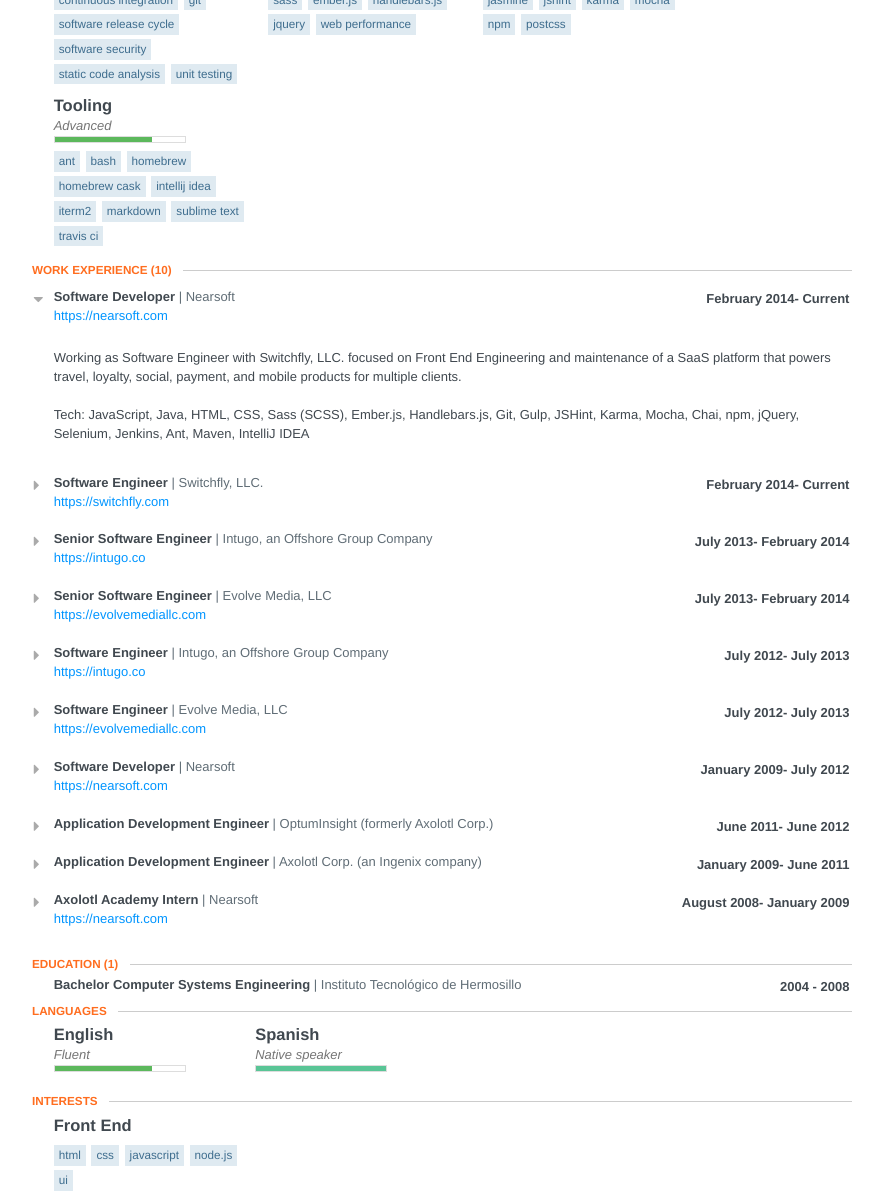
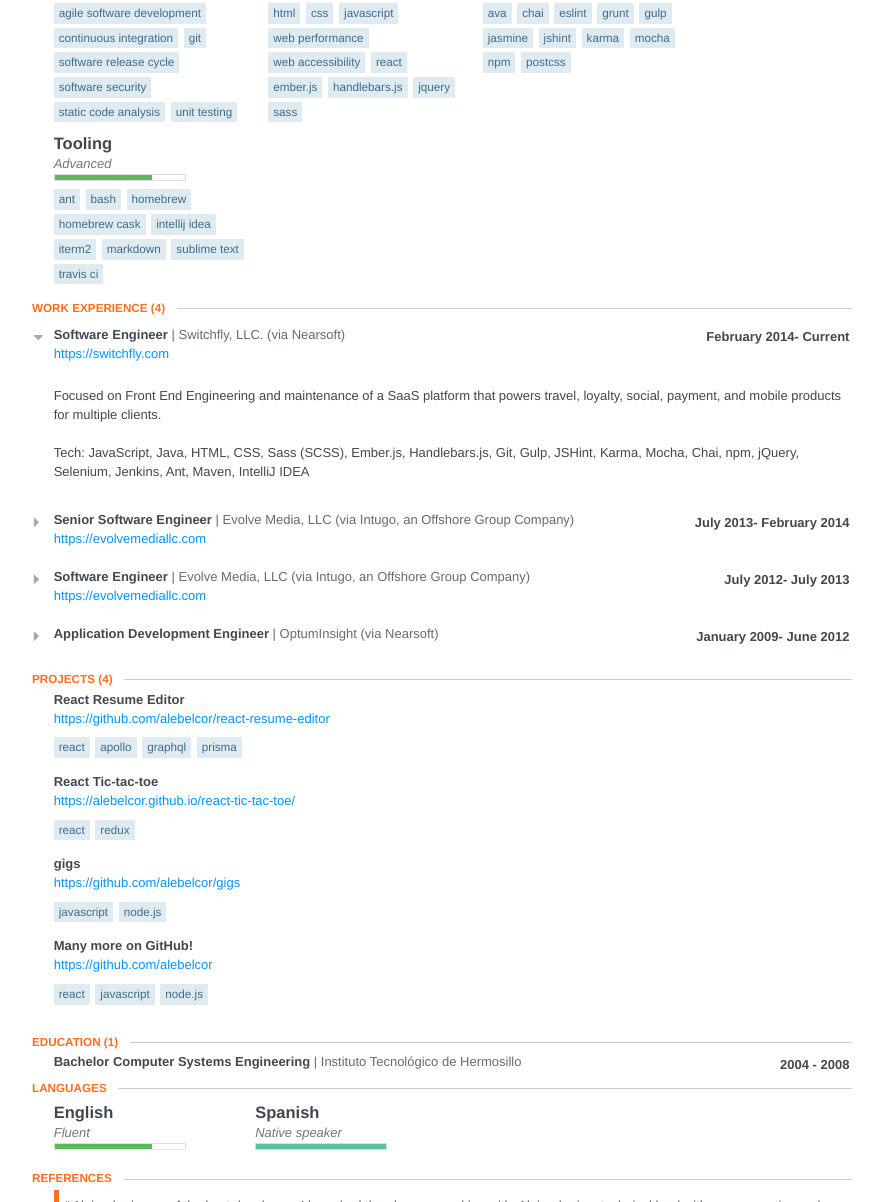
Before and after one commit to alebelcor/resume.json, a website: page docs/index.html in a window 1280 px wide. Shown: the part 380-1582 px from the top of the page, without its empty margins (198-1081 px from the left). Drawn offline with Linux system fonts and the light colour scheme.

Commit message:
Update live resume

```diff
--- a/docs/index.html
+++ b/docs/index.html
@@ -815,20 +815,12 @@
     					</span>
     				</div>
     			</div>
-    			<div class="item">
-    				<div class="username">
-    					<span class="fa fa-twitter twitter social"></span>
-    					<span class="url">
-    						<a target="_blank" href="https://twitter.com/alebelcor">alebelcor</a>
-    					</span>
-    				</div>
-    			</div>
     		</div>
     	</header>
 
     	<section class="section main-summary">
     		<section>
-    			<div><p>Motivated and focused professional that is constantly searching for excellence through expansion of current knowledge and delivery of high quality work</p></div>
+    			<div><p>Motivated and focused professional that is constantly searching for excellence through expansion of current knowledge and delivery of high quality work. <br><br> Currently learning React.js, Redux, and Ruby.</p></div>
     		</section>
     	</section>
 
@@ -869,12 +861,13 @@
     				<li>HTML</li>
     				<li>CSS</li>
     				<li>JavaScript</li>
-    				<li>a11y</li>
-    				<li>Sass</li>
+    				<li>Web Performance</li>
+    				<li>Web Accessibility</li>
+    				<li>React</li>
     				<li>Ember.js</li>
     				<li>Handlebars.js</li>
     				<li>jQuery</li>
-    				<li>Web performance</li>
+    				<li>Sass</li>
     			</ul>
     		</div>
     		<div class="item">
@@ -925,7 +918,7 @@
     </section>
     <section class="section">
       <header>
-        <h2 class='section-title'>Work Experience <span class="item-count">(10)</span></h2>
+        <h2 class='section-title'>Work Experience <span class="item-count">(4)</span></h2>
       </header>
 
       <section id="work">
@@ -935,30 +928,8 @@
             <label for="work-item-0"></label>
 
     			<header>
-    				<div class="position">Software Developer</div>
-    				<div class="company">Nearsoft</div>
-    				<div class="date">
-    				  <span class="startDate">February 2014</span>
-    					<span class="endDate">- Current</span>
-    				</div>
-    			</header>
-
-        	<span class="website">
-        		<a target="_blank" href="https://nearsoft.com">https://nearsoft.com</a>
-        	</span>      	<div class="item" id="work-item">
-            <div class="summary">
-              <p><p>Working as Software Engineer with Switchfly, LLC. focused on Front End Engineering and maintenance of a SaaS platform that powers travel, loyalty, social, payment, and mobile products for multiple clients. <br><br> Tech: JavaScript, Java, HTML, CSS, Sass (SCSS), Ember.js, Handlebars.js, Git, Gulp, JSHint, Karma, Mocha, Chai, npm, jQuery, Selenium, Jenkins, Ant, Maven, IntelliJ IDEA</p></p>
-            </div>
-        	</div>
-        </section>
-        <section class="work-item">
-
-            <input id="work-item-1" type="checkbox" class="toggle-item" />
-            <label for="work-item-1"></label>
-
-    			<header>
     				<div class="position">Software Engineer</div>
-    				<div class="company">Switchfly, LLC.</div>
+    				<div class="company">Switchfly, LLC. (via Nearsoft)</div>
     				<div class="date">
     				  <span class="startDate">February 2014</span>
     					<span class="endDate">- Current</span>
@@ -975,34 +946,12 @@
         </section>
         <section class="work-item">
 
-            <input id="work-item-2" type="checkbox" class="toggle-item" />
-            <label for="work-item-2"></label>
+            <input id="work-item-1" type="checkbox" class="toggle-item" />
+            <label for="work-item-1"></label>
 
     			<header>
     				<div class="position">Senior Software Engineer</div>
-    				<div class="company">Intugo, an Offshore Group Company</div>
-    				<div class="date">
-    				  <span class="startDate">July 2013</span>
-    					<span class="endDate">- February 2014</span>
-    				</div>
-    			</header>
-
-        	<span class="website">
-        		<a target="_blank" href="https://intugo.co">https://intugo.co</a>
-        	</span>      	<div class="item" id="work-item">
-            <div class="summary">
-              <p><p>Worked as Senior Software Engineer with Evolve Media, LLC. focused on Front End Engineering for multiple heavily trafficked and highly ranked websites targeting, among other things: women, fashion, sports, gaming and entertainment. <br><br> Tech: JavaScript, PHP, WordPress, HTML, CSS with Sass (SCSS), Compass, and Susy, jQuery, SVN with git-svn, Jenkins, Ant, npm, Grunt, JSHint, Capistrano</p></p>
-            </div>
-        	</div>
-        </section>
-        <section class="work-item">
-
-            <input id="work-item-3" type="checkbox" class="toggle-item" />
-            <label for="work-item-3"></label>
-
-    			<header>
-    				<div class="position">Senior Software Engineer</div>
-    				<div class="company">Evolve Media, LLC</div>
+    				<div class="company">Evolve Media, LLC (via Intugo, an Offshore Group Company)</div>
     				<div class="date">
     				  <span class="startDate">July 2013</span>
     					<span class="endDate">- February 2014</span>
@@ -1019,34 +968,12 @@
         </section>
         <section class="work-item">
 
-            <input id="work-item-4" type="checkbox" class="toggle-item" />
-            <label for="work-item-4"></label>
+            <input id="work-item-2" type="checkbox" class="toggle-item" />
+            <label for="work-item-2"></label>
 
     			<header>
     				<div class="position">Software Engineer</div>
-    				<div class="company">Intugo, an Offshore Group Company</div>
-    				<div class="date">
-    				  <span class="startDate">July 2012</span>
-    					<span class="endDate">- July 2013</span>
-    				</div>
-    			</header>
-
-        	<span class="website">
-        		<a target="_blank" href="https://intugo.co">https://intugo.co</a>
-        	</span>      	<div class="item" id="work-item">
-            <div class="summary">
-              <p><p>Worked as Software Engineer with Evolve Media, LLC. focused on Front End Engineering for multiple heavily trafficked and highly ranked websites targeting, among other things: women, fashion, sports, gaming and entertainment. <br><br> Tech: JavaScript, PHP, WordPress, HTML, CSS with Sass (SCSS), Compass, and Susy, jQuery, SVN with git-svn, Jenkins, Ant, npm, Grunt, JSHint, Capistrano</p></p>
-            </div>
-        	</div>
-        </section>
-        <section class="work-item">
-
-            <input id="work-item-5" type="checkbox" class="toggle-item" />
-            <label for="work-item-5"></label>
-
-    			<header>
-    				<div class="position">Software Engineer</div>
-    				<div class="company">Evolve Media, LLC</div>
+    				<div class="company">Evolve Media, LLC (via Intugo, an Offshore Group Company)</div>
     				<div class="date">
     				  <span class="startDate">July 2012</span>
     					<span class="endDate">- July 2013</span>
@@ -1063,36 +990,14 @@
         </section>
         <section class="work-item">
 
-            <input id="work-item-6" type="checkbox" class="toggle-item" />
-            <label for="work-item-6"></label>
-
-    			<header>
-    				<div class="position">Software Developer</div>
-    				<div class="company">Nearsoft</div>
-    				<div class="date">
-    				  <span class="startDate">January 2009</span>
-    					<span class="endDate">- July 2012</span>
-    				</div>
-    			</header>
-
-        	<span class="website">
-        		<a target="_blank" href="https://nearsoft.com">https://nearsoft.com</a>
-        	</span>      	<div class="item" id="work-item">
-            <div class="summary">
-              <p><p>Worked as Application Development Engineer with OptumInsight (formerly Axolotl Corp.) extending and maintaining their EMR Lite, related services and applications. <br><br> Tech: Java, Java EE, Servlets, JavaScript, LotusScript, Formula Language, Lotus Notes, Lotus Domino, Tomcat, HTML, CSS, XML, XPath, XSLT, SVN, CVS, RCS, Maven, Ant, Make, Jenkins</p></p>
-            </div>
-        	</div>
-        </section>
-        <section class="work-item">
-
-            <input id="work-item-7" type="checkbox" class="toggle-item" />
-            <label for="work-item-7"></label>
+            <input id="work-item-3" type="checkbox" class="toggle-item" />
+            <label for="work-item-3"></label>
 
     			<header>
     				<div class="position">Application Development Engineer</div>
-    				<div class="company">OptumInsight (formerly Axolotl Corp.)</div>
+    				<div class="company">OptumInsight (via Nearsoft)</div>
     				<div class="date">
-    				  <span class="startDate">June 2011</span>
+    				  <span class="startDate">January 2009</span>
     					<span class="endDate">- June 2012</span>
     				</div>
     			</header>
@@ -1103,46 +1008,74 @@
             </div>
         	</div>
         </section>
-        <section class="work-item">
-
-            <input id="work-item-8" type="checkbox" class="toggle-item" />
-            <label for="work-item-8"></label>
+      </section>
+    </section>
+    <section class="section">
+      <header>
+        <h2 class='section-title'>Projects <span class="item-count">(4)</span></h2>
+      </header>
+      <section id="projects">
+        <section class="project-item">
 
           <header>
-    				<div class="position">Application Development Engineer</div>
-    				<div class="company">Axolotl Corp. (an Ingenix company)</div>
-    				<div class="date">
-    				  <span class="startDate">January 2009</span>
-    					<span class="endDate">- June 2011</span>
-    				</div>
+            <div class="position">React Resume Editor</div>
           </header>
-
-         	<div class="item" id="work-item">
-            <div class="summary">
-              <p><p>Extended and maintained their EMR Lite, related services and applications. <br><br> Tech: Java, Java EE, Servlets, JavaScript, LotusScript, Formula Language, Lotus Notes, Lotus Domino, Tomcat, HTML, CSS, XML, XPath, XSLT, SVN, CVS, RCS, Maven, Ant, Make, Jenkins</p></p>
-            </div>
+          <span class="website">
+            <a target="_blank" href="https://github.com/alebelcor/react-resume-editor">https://github.com/alebelcor/react-resume-editor</a>
+          </span>
+          <ul class="keywords">
+              <li>React</li>
+              <li>Apollo</li>
+              <li>GraphQL</li>
+              <li>Prisma</li>
+          </ul>
+          <div class="item">
           </div>
         </section>
-        <section class="work-item">
-
-            <input id="work-item-9" type="checkbox" class="toggle-item" />
-            <label for="work-item-9"></label>
+        <section class="project-item">
 
           <header>
-    				<div class="position">Axolotl Academy Intern</div>
-    				<div class="company">Nearsoft</div>
-    				<div class="date">
-    				  <span class="startDate">August 2008</span>
-    					<span class="endDate">- January 2009</span>
+            <div class="position">React Tic-tac-toe</div>
+          </header>
+          <span class="website">
+            <a target="_blank" href="https://alebelcor.github.io/react-tic-tac-toe/">https://alebelcor.github.io/react-tic-tac-toe/</a>
+          </span>
+          <ul class="keywords">
+              <li>React</li>
+              <li>Redux</li>
+          </ul>
+          <div class="item">
           </div>
+        </section>
+        <section class="project-item">
+
+          <header>
+            <div class="position">gigs</div>
           </header>
+          <span class="website">
+            <a target="_blank" href="https://github.com/alebelcor/gigs">https://github.com/alebelcor/gigs</a>
+          </span>
+          <ul class="keywords">
+              <li>JavaScript</li>
+              <li>Node.js</li>
+          </ul>
+          <div class="item">
+          </div>
+        </section>
+        <section class="project-item">
 
+          <header>
+            <div class="position">Many more on GitHub!</div>
+          </header>
           <span class="website">
-        		<a target="_blank" href="https://nearsoft.com">https://nearsoft.com</a>
-        	</span>      	<div class="item" id="work-item">
-            <div class="summary">
-              <p><p>Finished an internship where I was trained in IBM Lotus Notes/Domino. I learned LotusScript and Formula Language, developed a smaller, simplified version of a transcription management system and an automated setup program for its installation. <br><br> Tech: Lotus Notes, Lotus Domino, LotusScript, Formula Language</p></p>
-            </div>
+            <a target="_blank" href="https://github.com/alebelcor">https://github.com/alebelcor</a>
+          </span>
+          <ul class="keywords">
+              <li>React</li>
+              <li>JavaScript</li>
+              <li>Node.js</li>
+          </ul>
+          <div class="item">
           </div>
         </section>
       </section>
@@ -1212,30 +1145,19 @@
         </div>
       </section>
     </section>
-    <section class="section margin1">
-      <header>
-        <h2 class='section-title' class='section-title'>Interests</h2>
-      </header>
-      <section id="interests">
-        <div class="item">
-          <h3 class="name">
-            Front End
-          </h3>
-          <ul class="keywords">
-            <li>HTML</li>
-            <li>CSS</li>
-            <li>JavaScript</li>
-            <li>Node.js</li>
-            <li>UI</li>
-          </ul>
-        </div>
-      </section>
-    </section>
     <section class="section">
       <header>
         <h2 class='section-title'>References</h2>
       </header>
       <section id="references">
+        <div class="item">
+          <blockquote class="reference">
+            &#8220;&#32;Alejandro is one of the best developers I have had the pleasure working with. Alejandro is a technical lead with a very creative and curious mind, who delivers high quality work in a timely manner. His curiosity drives him to asking great and challenging questions. His creativity enables him to always able to find a way to resolve even the most challenging problem. He often times is able to suggest alternative that others may not have thought of. Alejandro is a frequent contributor at refinement meeting, and is never afraid to speak up and asking questions. Alejandro is also a great communicator and very patient. Every time when I needed his help or explanation on any of his implementation, I was never disappointed. He will go above and beyond in helping his teammates. Alejandro is very thorough and detail oriented. He always provides RCA and detailed explanations in his fixes for issues. These are invaluable information in helping QA to do thorough testing. Bonus point is that he also has a great sense of humor. Alejandro will bring great value to any team that is so lucky to have him!&#32;&#8221;
+          </blockquote>
+          <div class="name">
+            Sally Ma, QA Manager at Switchfly, LLC. (2019)
+          </div>
+        </div>
         <div class="item">
           <blockquote class="reference">
             &#8220;&#32;I have always enjoyed working with Alejandro. He is extremely talented in all areas of Web development and have always been a very valuable member of our team. He is a problem solver; always finding creative solutions to solve the most complex problems. He is extremely detail oriented, always raises questions on issues that others may not have considered, and always delivers on time. Not only does he have a strong technical background, he’s an excellent communicator and overall a fun colleague to work with. Any team is lucky to have him.&#32;&#8221;
```
Lines whose indentation alone changed are shown as unchanged.
